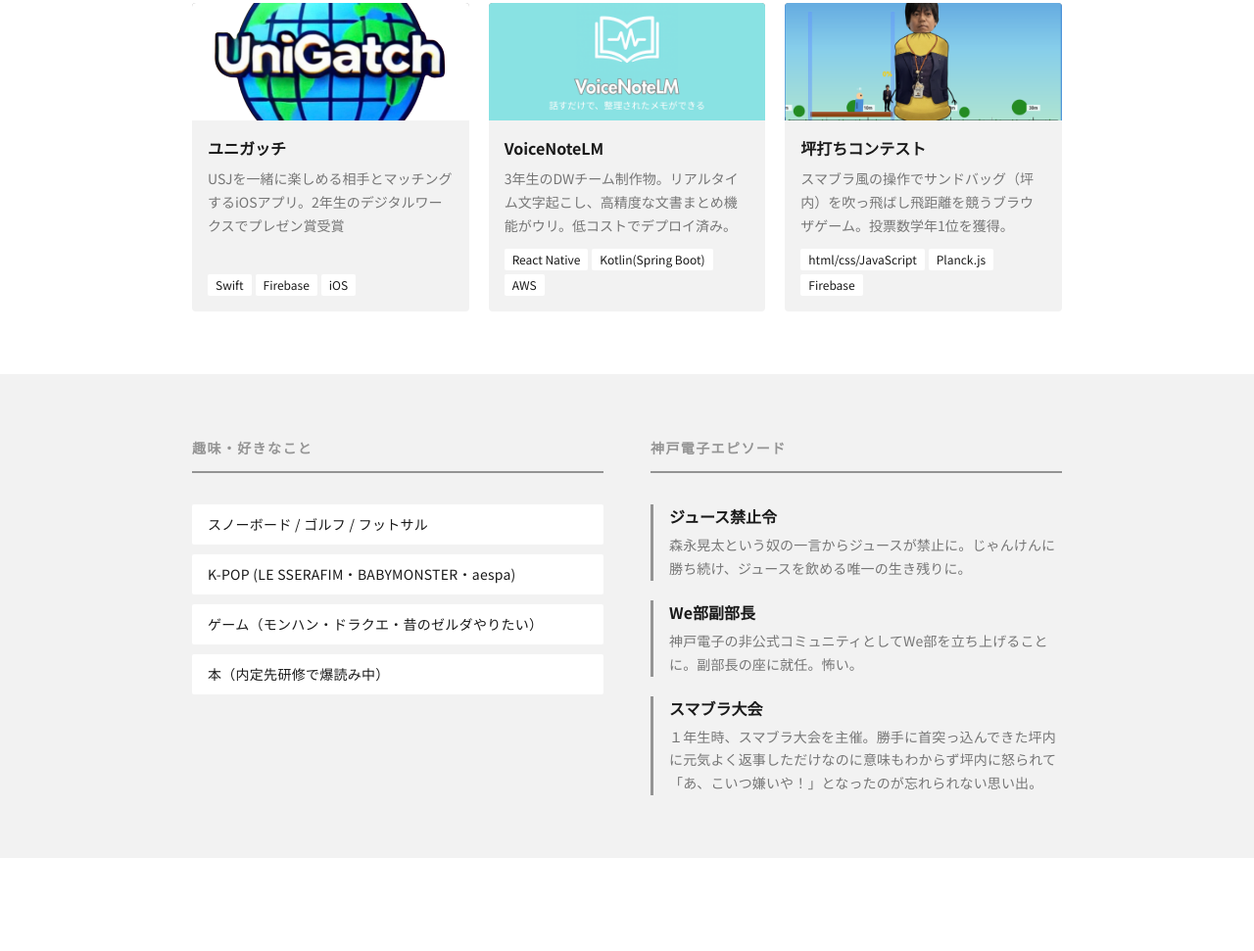
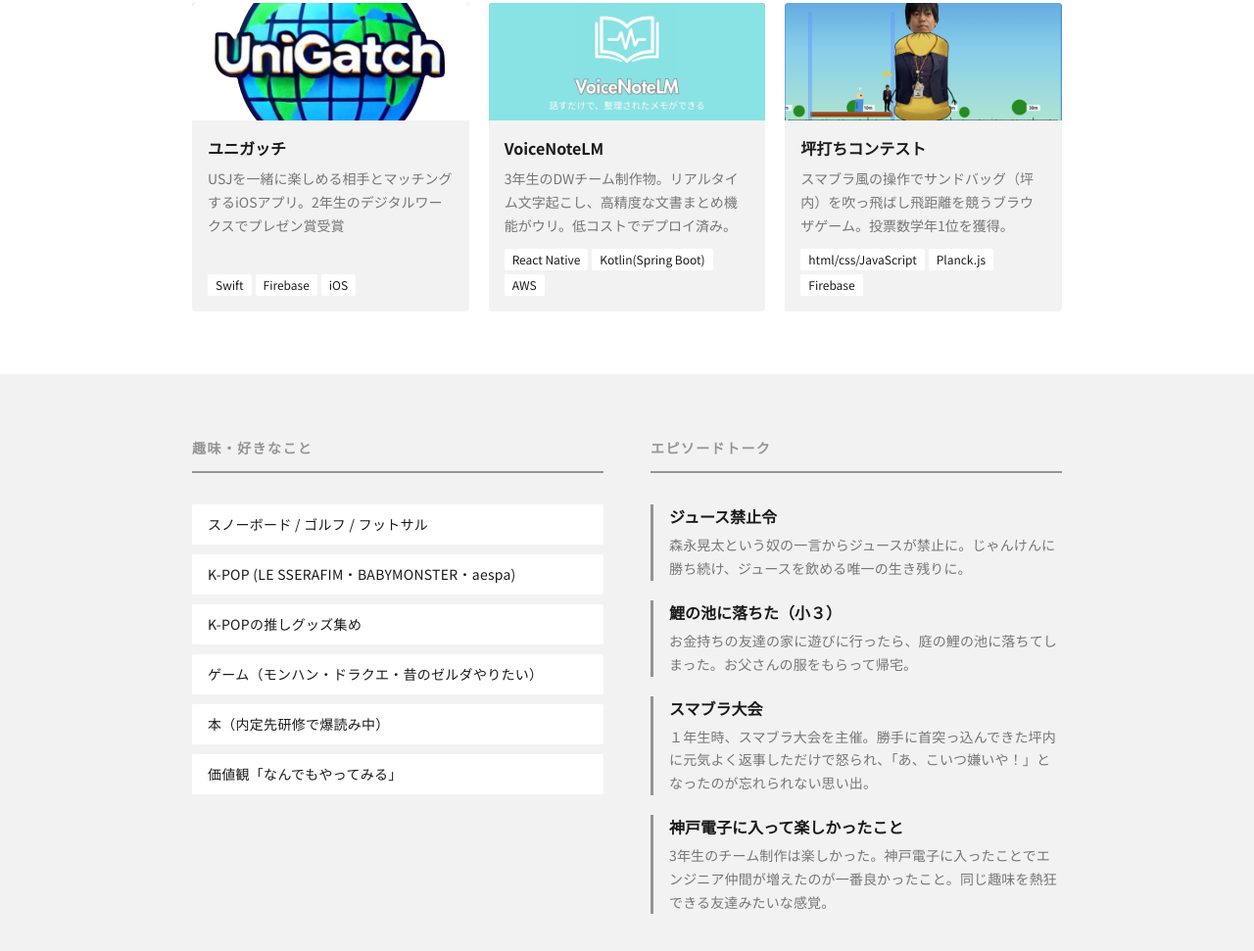
Before and after one commit to junhat6/self-introduction-soft4, a plain HTML site: page src/index.html in a window 1280 px wide. Shown: the part 1017-1988 px from the top of the page at 98% size. Before the commit the page ends 1893 px from the top, so only its background shows below. Drawn offline with Linux system fonts and the light colour scheme.

Commit message:
パーソナル修正

```diff
--- a/src/index.html
+++ b/src/index.html
@@ -167,13 +167,15 @@
         <ul class="hobby-list">
           <li class="hobby-item">スノーボード / ゴルフ / フットサル</li>
           <li class="hobby-item">K-POP (LE SSERAFIM・BABYMONSTER・aespa)</li>
+          <li class="hobby-item">K-POPの推しグッズ集め</li>
           <li class="hobby-item">ゲーム（モンハン・ドラクエ・昔のゼルダやりたい）</li>
           <li class="hobby-item">本（内定先研修で爆読み中）</li>
+          <li class="hobby-item">価値観「なんでもやってみる」</li>
         </ul>
       </div>
 
       <div class="episodes">
-        <h2 class="section-title">神戸電子エピソード</h2>
+        <h2 class="section-title">エピソードトーク</h2>
         <div class="episode-list">
           <div class="episode-item">
             <p class="ep-title">ジュース禁止令</p>
@@ -181,13 +183,18 @@
           </div>
 
           <div class="episode-item">
-            <p class="ep-title">We部副部長</p>
-            <p class="ep-body">神戸電子の非公式コミュニティとしてWe部を立ち上げることに。副部長の座に就任。怖い。</p>
+            <p class="ep-title">鯉の池に落ちた（小３）</p>
+            <p class="ep-body">お金持ちの友達の家に遊びに行ったら、庭の鯉の池に落ちてしまった。お父さんの服をもらって帰宅。</p>
           </div>
 
           <div class="episode-item">
             <p class="ep-title">スマブラ大会</p>
-            <p class="ep-body">１年生時、スマブラ大会を主催。勝手に首突っ込んできた坪内に元気よく返事しただけなのに意味もわからず坪内に怒られて「あ、こいつ嫌いや！」となったのが忘れられない思い出。</p>
+            <p class="ep-body">１年生時、スマブラ大会を主催。勝手に首突っ込んできた坪内に元気よく返事しただけで怒られ、「あ、こいつ嫌いや！」となったのが忘れられない思い出。</p>
+          </div>
+
+          <div class="episode-item">
+            <p class="ep-title">神戸電子に入って楽しかったこと</p>
+            <p class="ep-body">3年生のチーム制作は楽しかった。神戸電子に入ったことでエンジニア仲間が増えたのが一番良かったこと。同じ趣味を熱狂できる友達みたいな感覚。</p>
           </div>
 
         </div>
```
